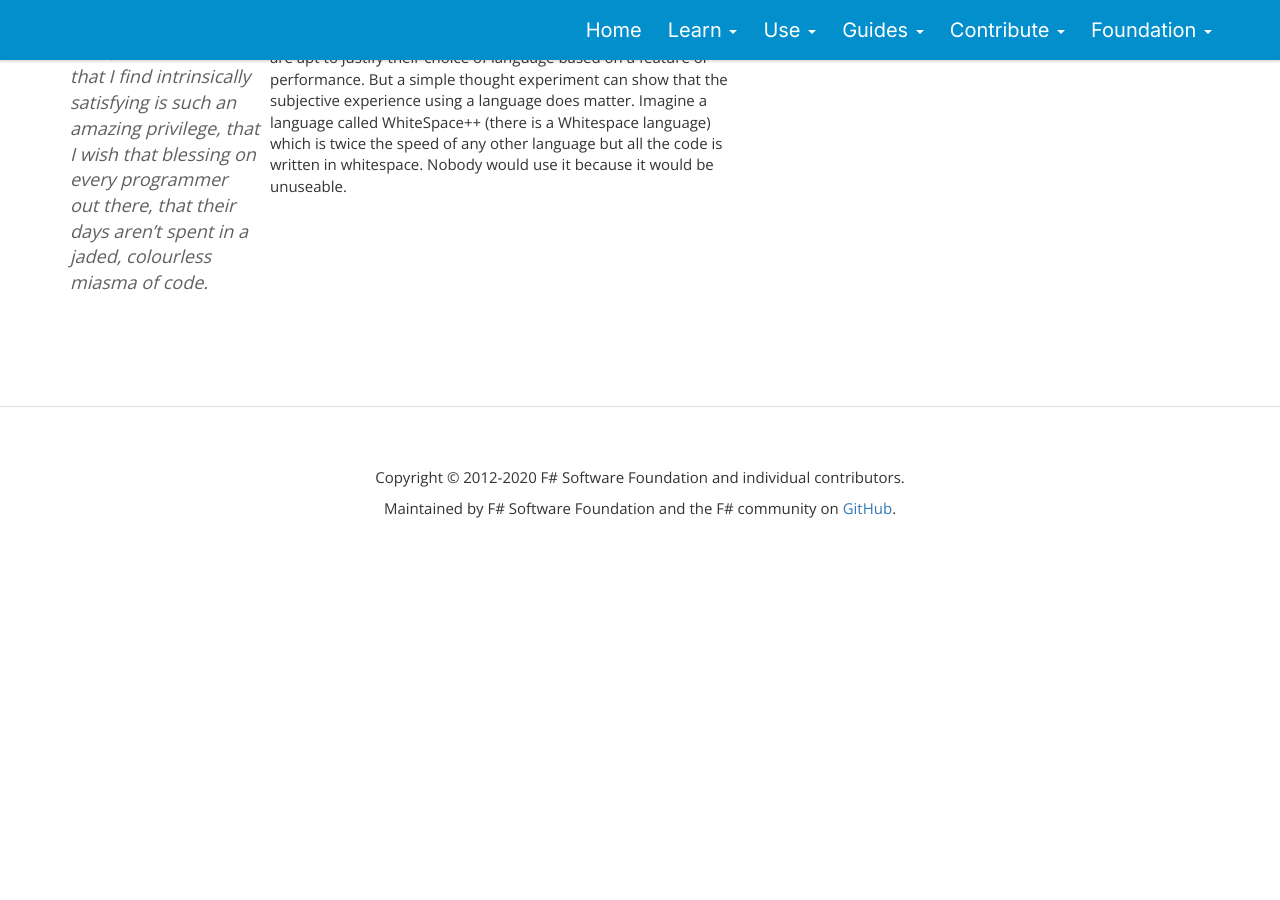
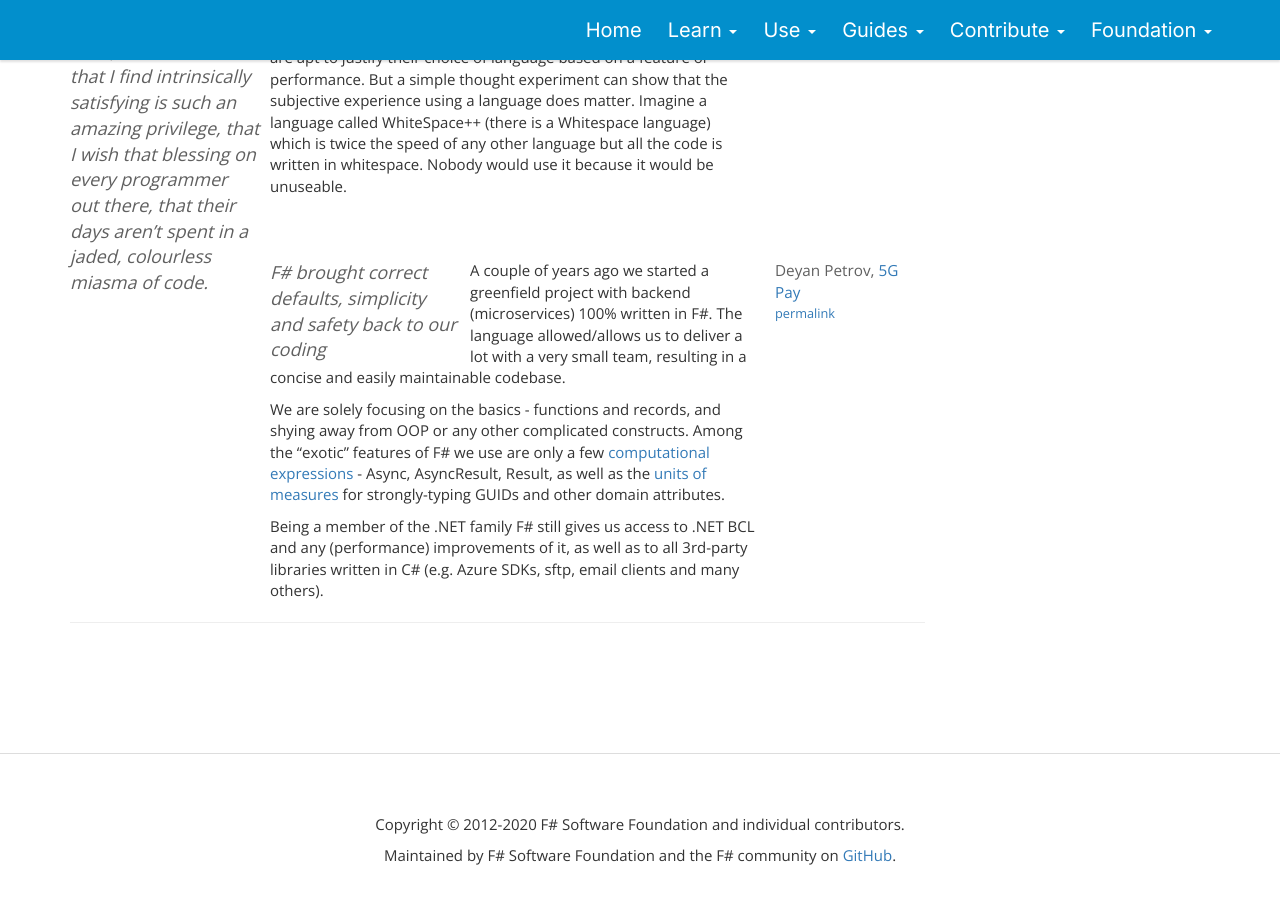
Before and after one commit to fsharp/fsharp.org, a Jekyll site: the page built from testimonials/index.md, in a window 1280 px wide and 900 px high, scrolled down 28954 px. Built offline with Jekyll 4.4.1, drawn with Linux system fonts in a browser that asks for light colours; nearby versions of some CDN libraries; before the commit the page ends 29550 px from its top, so only the background shows below that.

Commit message:
Added 5G Pay

```diff
--- a/testimonials/index.md
+++ b/testimonials/index.md
@@ -1592,3 +1592,21 @@ Type Providers have let us add support for a lot of data formats (Government for
 Ever noticed how excited some engineers get when talking about their favourite language? It’s because there is a neural pathway in their brains linking the emotional parts of their brain with the technology. This property of a language is overlooked and engineers are apt to justify their choice of language based on a feature or performance. But a simple thought experiment can show that the subjective experience using a language does matter. Imagine a language called WhiteSpace++ (there is a Whitespace language) which is twice the speed of any other language but all the code is written in whitespace. Nobody would use it because it would be unuseable.
 
 <div class="keywords">beautiful, whitespace</div>
+
+<a id="deyan-petrov" class="testimonial-anchor"> &nbsp; </a>
+---
+
+> F# brought correct defaults, simplicity and safety back to our coding
+
+1. **Deyan Petrov, [5G Pay](https://5gpay.com/)**
+2. [permalink](#deyan-petrov)
+
+A couple of years ago we started a greenfield project with backend (microservices) 100% written in F#. The language allowed/allows us to deliver a lot with a very small team, resulting in a concise and easily maintainable codebase.
+
+We are solely focusing on the basics - functions and records, and shying away from OOP or any other complicated constructs. Among the "exotic" features of F# we use are only a few [computational expressions](https://learn.microsoft.com/en-us/dotnet/fsharp/language-reference/computation-expressions) - Async, AsyncResult, Result, as well as the [units of measures](https://learn.microsoft.com/en-us/dotnet/fsharp/language-reference/units-of-measure) for strongly-typing GUIDs and other domain attributes.
+
+Being a member of the .NET family F# still gives us access to .NET BCL and any (performance) improvements of it, as well as to all 3rd-party libraries written in C# (e.g. Azure SDKs, sftp, email clients and many others).
+
+<div class="keywords">simple, safe</div>
+
+---
```
